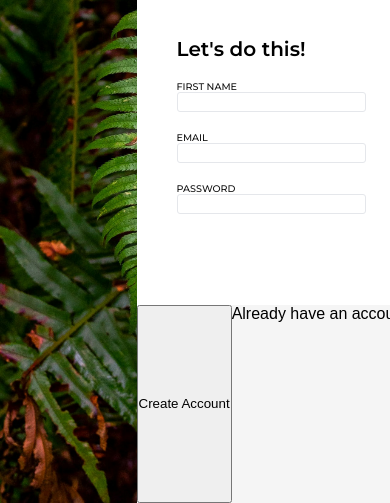
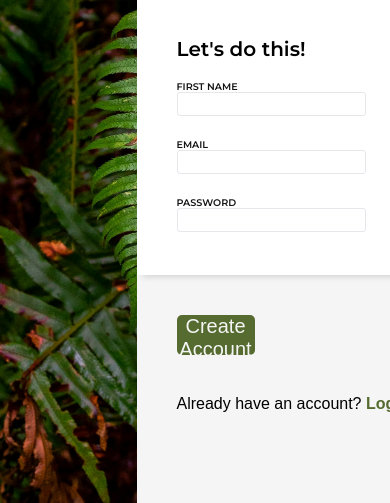
Before and after one commit to JSongProvision/TOP.sign-up-form, a plain HTML site: page index.html in a window 390 px wide. Shown: the part 341-844 px from the top of the page. Drawn offline with Linux system fonts and the light colour scheme.

Commit message:
Finish layout
- Fixed form and responsiveness
- Half-assed CTA because button responsiveness is ridiculous

```diff
--- a/index.html
+++ b/index.html
@@ -55,7 +55,7 @@
         </div>
         <div id="cta" class="container">
             <button>Create Account</button>
-            <p>Already have an account?<span><a href="https://google.com"></a></span></p>
+            <p>Already have an account? <span><a href="https://google.com">Log in</a></span></p>
         </div>
     </div>
 </body>
--- a/styles.css
+++ b/styles.css
@@ -81,21 +81,22 @@ body {
 }
 
 #form {
-    flex: 0 0 30%;
+    flex:0 0 30dvh;
     display: flex;
     flex-direction: column;
     gap: 20px;
     background-color:white;
     padding:40px;
-    box-shadow: rgba(0, 0, 0, 0.5);
+    box-shadow: 0 8px 6px -6px lightgray;
 }
 
 
 form {
     width: 50%;
+    height:100%;
     display:grid;
     grid-template-columns: repeat(2, 1fr);
-    grid-template-rows: repeat(4, 1fr);
+    grid-auto-rows: 1fr;
     justify-content:start;
     justify-items: start;
     row-gap: 20px;
@@ -111,8 +112,9 @@ form {
 
 
 label {
+    height: 80%;
     font-family: 'Montserrat', sans-serif;
-    font-weight: 500;
+    font-weight: 600;
     font-size: .6rem;
     color: rgb(20,20,20);
     display: block;
@@ -121,7 +123,7 @@ label {
 
 input {
     display: block;
-    height: 20px;
+    height: 80%;
     border-radius: 3px;
     border: 1px solid #E5E7EB;
     padding: 5px;
@@ -135,4 +137,26 @@ input:focus {
 
 #cta {
     flex:1;
+    flex-direction: column;
+    gap: 40px;
+    padding: 40px;
 }
+
+button {
+    background-color:darkolivegreen;
+    font-size: 1.25rem;
+    border-radius: 5px;
+    border-style: none;
+    color: whitesmoke;
+    width: 20dvw;
+    height:clamp(30px, 40px, 60px);
+}
+
+a {
+    text-decoration: none;
+}
+
+a:link {
+    color: darkolivegreen;
+    font-weight: 600;
+}
```
